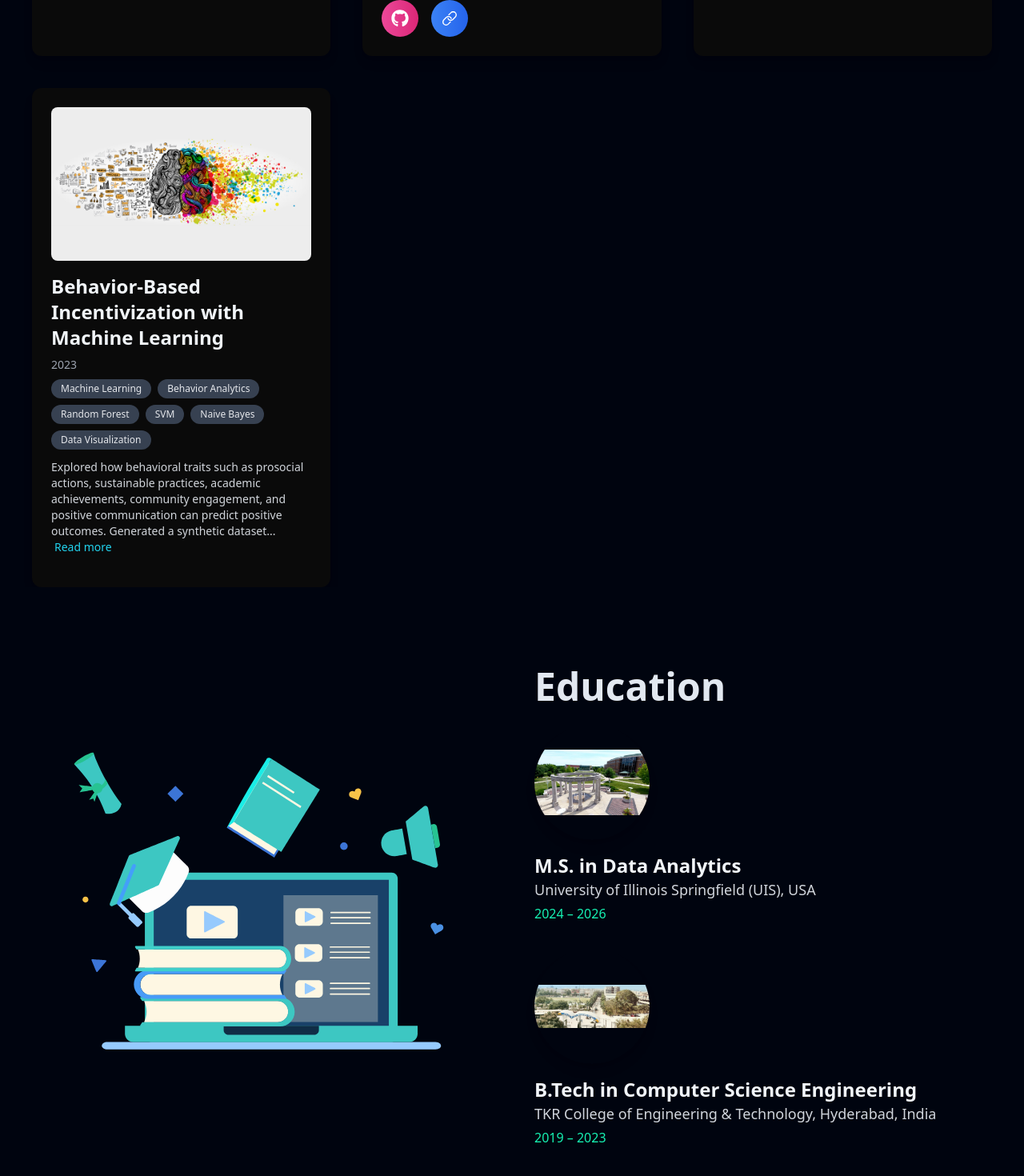
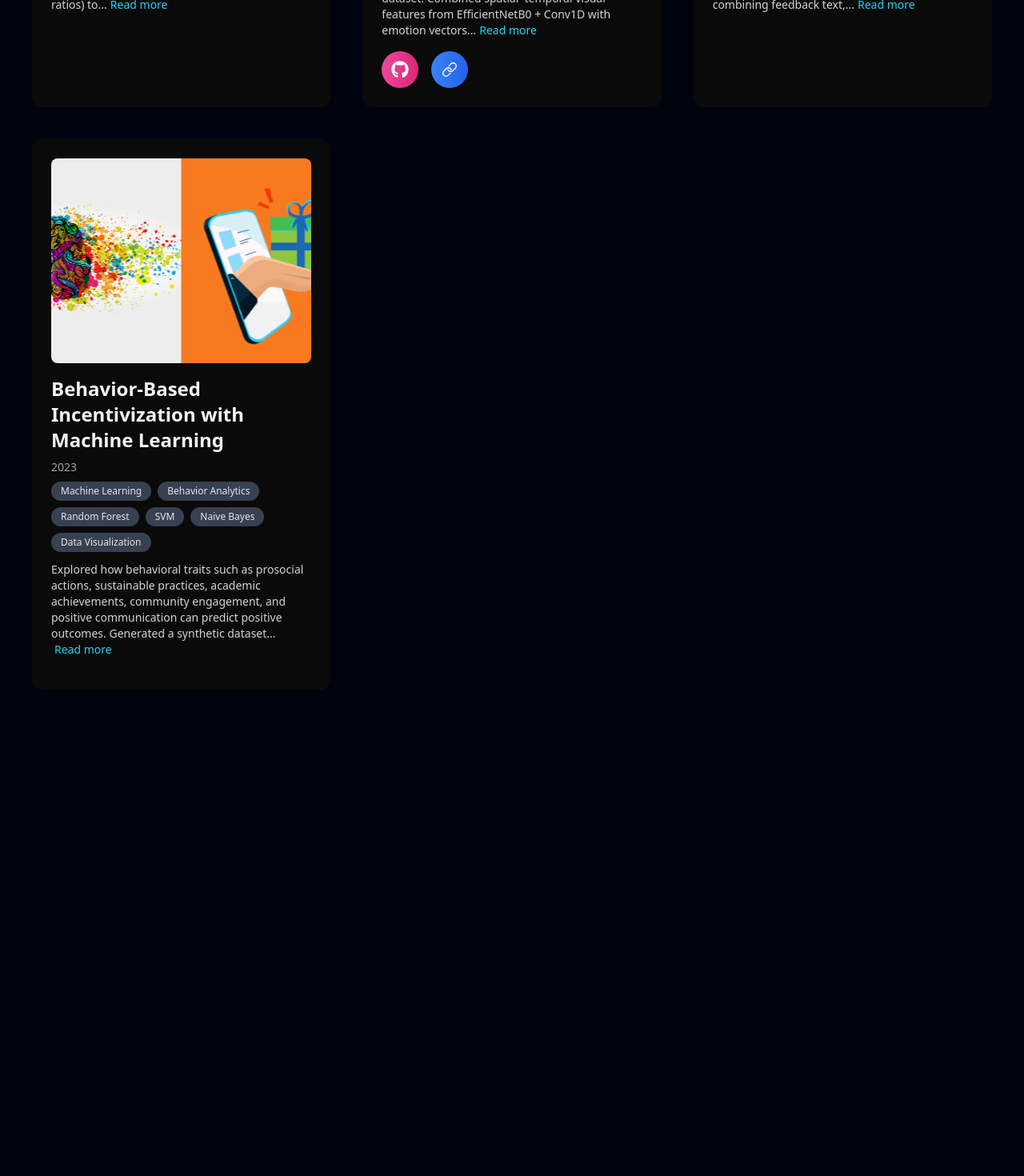
Before and after one commit to shashankcheppala/portfolio, a React (Create React App) app: page / in a window 1280 px wide. Shown: the part 3960-5430 px from the top of the page at 80% size. Built offline with nearby package versions, Linux system fonts and the light colour scheme; no server answers.

Commit message:
yes good

```diff
--- a/src/components/Education.js
+++ b/src/components/Education.js
@@ -1,56 +1,62 @@
 // src/components/Education.js
+import React, { useEffect } from "react";
 import Lottie from "lottie-react";
 import bookc from "../lottie/bookc.json";
+import GlowCard from "../Data/GlowCard";
 import { Educations } from "../Data/Education";
+import AOS from "aos";
+import "aos/dist/aos.css";
+import SectionTitle from "./SectionTitle";
 
 const Education = () => {
+  useEffect(() => {
+    AOS.init();
+  }, []);
+
   return (
     <section
       id="education"
       className="min-h-screen flex items-center justify-center px-5 md:px-10 overflow-hidden"
+      data-aos="fade-up"
     >
-      <div className="w-full max-w-screen-xl grid grid-cols-1 md:grid-cols-2 gap-10 md:gap-14 items-center">
-        {/* Left: Lottie animation */}
-        <div className="flex justify-center md:justify-start">
+      <div className="w-full max-w-screen-xl flex flex-col items-center">
+        {/* Title */}
+        <SectionTitle>Education</SectionTitle>
+
+        <div className="flex flex-col md:flex-row items-center justify-center mt-12 gap-12 w-full">
+          {/* Animation */}
+          <div className="md:w-1/2 flex justify-center">
             <Lottie
               animationData={bookc}
-            loop
-            className="w-full max-w-[400px] sm:max-w-[500px] md:max-w-[600px] h-auto"
+              loop={true}
+              className="max-w-[350px] md:max-w-[450px] h-auto rounded-xl border border-[#00040f] lottie-3d-effect"
             />
           </div>
 
-        {/* Right: Education list */}
-        <div>
-          <h2 className="text-4xl md:text-5xl font-extrabold text-[#00040f] dark:text-slate-200 mb-6 text-center md:text-left">
-            Education
-          </h2>
-
-          <div className="space-y-8">
-            {Educations.map((edu) => (
-              <article
-                key={edu.id}
-                className="group text-center md:text-left transition-transform duration-200 hover:-translate-y-0.5"
-              >
-                {/* Big logo */}
-                <div className="flex justify-center md:justify-start mb-4">
+          {/* Cards */}
+          <div className="flex flex-col gap-8 md:w-1/2">
+            {Educations.map((education) => (
+              <GlowCard key={education.id} identifier={`education-${education.id}`}>
+                <div className="flex flex-col items-center text-center p-6">
+                  {/* Big Logo */}
+                  <div className="w-32 h-32 sm:w-40 sm:h-40 rounded-full overflow-hidden border border-gray-300 mb-4 shadow-md">
                     <img
-                    src={edu.logo}
-                    alt={edu.institution}
-                    className="w-28 h-28 sm:w-32 sm:h-32 md:w-36 md:h-36 object-contain rounded-full shadow-lg group-hover:scale-105 transition-transform duration-300"
+                      src={education.logo}
+                      alt={education.institution}
+                      className="w-full h-full object-contain"
                     />
                   </div>
 
-                {/* Title + institution */}
-                <h3 className="text-xl md:text-2xl font-semibold text-[#00040f] dark:text-slate-100">
-                  {edu.title}
+                  {/* Details */}
+                  <h3 className="text-lg sm:text-xl md:text-2xl font-semibold text-white mb-1">
+                    {education.institution}
                   </h3>
-                <p className="text-base md:text-lg text-gray-700 dark:text-gray-300">
-                  {edu.institution}
+                  <p className="text-sm sm:text-base text-gray-300 mb-1">
+                    {education.title}
                   </p>
-                <p className="text-sm md:text-base text-pink-600 dark:text-[#16f2b3] mt-1">
-                  {edu.duration}
-                </p>
-              </article>
+                  <p className="text-xs sm:text-sm text-[#16f2b3]">{education.duration}</p>
+                </div>
+              </GlowCard>
             ))}
           </div>
         </div>
--- a/src/components/Project.js
+++ b/src/components/Project.js
@@ -4,14 +4,30 @@ import { projects } from "../Data/Projects";
 import { FaGithub } from "react-icons/fa";
 import { IoIosLink } from "react-icons/io";
 
+// slick carousel
+import Slider from "react-slick";
+import "slick-carousel/slick/slick.css";
+import "slick-carousel/slick/slick-theme.css";
+
 const Project = () => {
   const [expanded, setExpanded] = useState({});
 
   const toggleDescription = (id) => {
-    setExpanded((prev) => ({
-      ...prev,
-      [id]: !prev[id],
-    }));
+    setExpanded((prev) => ({ ...prev, [id]: !prev[id] }));
+  };
+
+  const sliderSettings = {
+    dots: true,
+    arrows: false,
+    infinite: true,
+    autoplay: true,
+    autoplaySpeed: 2200,
+    speed: 500,
+    slidesToShow: 1,
+    slidesToScroll: 1,
+    pauseOnHover: true,
+    adaptiveHeight: false,
+    swipeToSlide: true,
   };
 
   return (
@@ -25,21 +41,32 @@ const Project = () => {
           Projects
         </h2>
 
-        {/* Grid of projects */}
+        {/* Grid */}
         <div className="grid gap-10 grid-cols-1 md:grid-cols-2 lg:grid-cols-3 w-full">
           {projects.map((project) => (
             <article
               key={project.id}
               className="bg-[#f5f5f5] dark:bg-[#0a0a0a] rounded-xl shadow-lg p-6 flex flex-col justify-between transition-transform duration-300 hover:-translate-y-1 hover:shadow-xl"
             >
-              {/* Images */}
-              {project.images.length > 0 && (
-                <div className="w-full h-48 overflow-hidden rounded-lg mb-4">
+              {/* Image carousel */}
+              {Array.isArray(project.images) && project.images.length > 0 ? (
+                <div className="relative w-full h-56 md:h-64 rounded-lg overflow-hidden mb-4">
+                  <Slider {...sliderSettings}>
+                    {project.images.map((src, idx) => (
+                      <div key={idx} className="h-56 md:h-64">
                         <img
-                    src={project.images[0]}
-                    alt={project.title}
-                    className="w-full h-full object-cover"
+                          src={src}
+                          alt={`${project.title} – ${idx + 1}`}
+                          className="w-full h-56 md:h-64 object-cover"
+                          loading="lazy"
                         />
+                      </div>
+                    ))}
+                  </Slider>
+                </div>
+              ) : (
+                <div className="w-full h-56 md:h-64 rounded-lg overflow-hidden mb-4 bg-gray-200 dark:bg-white/10 flex items-center justify-center text-gray-500 dark:text-gray-400 text-sm">
+                  No images provided
                 </div>
               )}
 
@@ -49,11 +76,14 @@ const Project = () => {
               </h3>
 
               {/* Date */}
+              {project.date && (
                 <p className="text-sm text-gray-600 dark:text-gray-400 mb-2">
                   {project.date}
                 </p>
+              )}
 
               {/* Tags */}
+              {project.tags?.length > 0 && (
                 <div className="flex flex-wrap gap-2 mb-3">
                   {project.tags.map((tag, idx) => (
                     <span
@@ -64,12 +94,14 @@ const Project = () => {
                     </span>
                   ))}
                 </div>
+              )}
 
               {/* Description */}
+              {project.description && (
                 <p className="text-sm text-gray-700 dark:text-gray-300 mb-4">
                   {expanded[project.id]
                     ? project.description
-                  : project.description.split(" ").slice(0, 25).join(" ") + "..."}
+                    : project.description.split(" ").slice(0, 25).join(" ") + (project.description.split(" ").length > 25 ? "..." : "")}
                   {project.description.split(" ").length > 25 && (
                     <button
                       className="text-blue-600 dark:text-cyan-400 hover:underline ml-1"
@@ -79,6 +111,7 @@ const Project = () => {
                     </button>
                   )}
                 </p>
+              )}
 
               {/* Links */}
               <div className="flex gap-4 mt-auto">
@@ -88,6 +121,7 @@ const Project = () => {
                     target="_blank"
                     rel="noopener noreferrer"
                     className="flex items-center justify-center bg-gradient-to-r from-pink-500 to-pink-600 text-white p-3 rounded-full hover:scale-110 transition-transform"
+                    aria-label="GitHub"
                   >
                     <FaGithub size={22} />
                   </a>
@@ -98,6 +132,7 @@ const Project = () => {
                     target="_blank"
                     rel="noopener noreferrer"
                     className="flex items-center justify-center bg-gradient-to-r from-blue-500 to-blue-600 text-white p-3 rounded-full hover:scale-110 transition-transform"
+                    aria-label="Live demo"
                   >
                     <IoIosLink size={22} />
                   </a>
```
Also changed, not shown: src/components/Medium.js (+129 -40 lines). Lines whose indentation alone changed are shown as unchanged.
